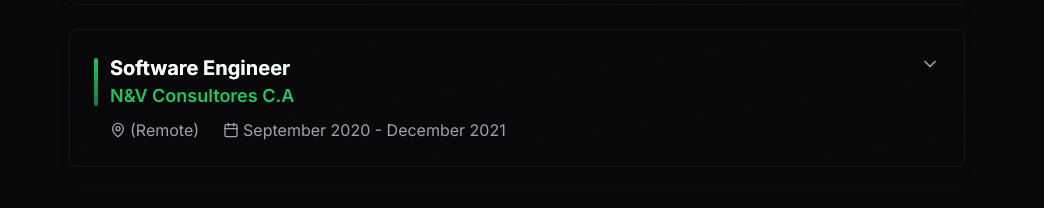
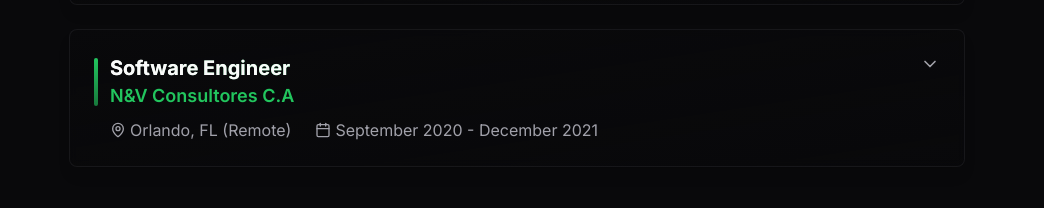
Before and after one commit to jairoalperez/PersonalPortfolio, a Next.js app: page / in a window 1280 px wide. Shown: the part 2325-2533 px from the top of the page, without its empty margins (123-1167 px from the left). Built offline with nearby package versions, Linux system fonts and the light colour scheme.

Commit message:
Update location for Software Engineer position

```diff
--- a/components/experience-section.tsx
+++ b/components/experience-section.tsx
@@ -53,7 +53,7 @@ export default function ExperienceSection() {
                     <ExperienceCard
                         title="Software Engineer"
                         company="N&V Consultores C.A"
-                        location="(Remote)"
+                        location="Orlando, FL (Remote)"
                         period="September 2020 - December 2021"
                         responsibilities={[
                             "Leveraged ASP.NET Core, React.js, and PostgreSQL to design and implement full-stack applications for efficient employee/project time tracking and streamlined service order and inventory management.",
```
